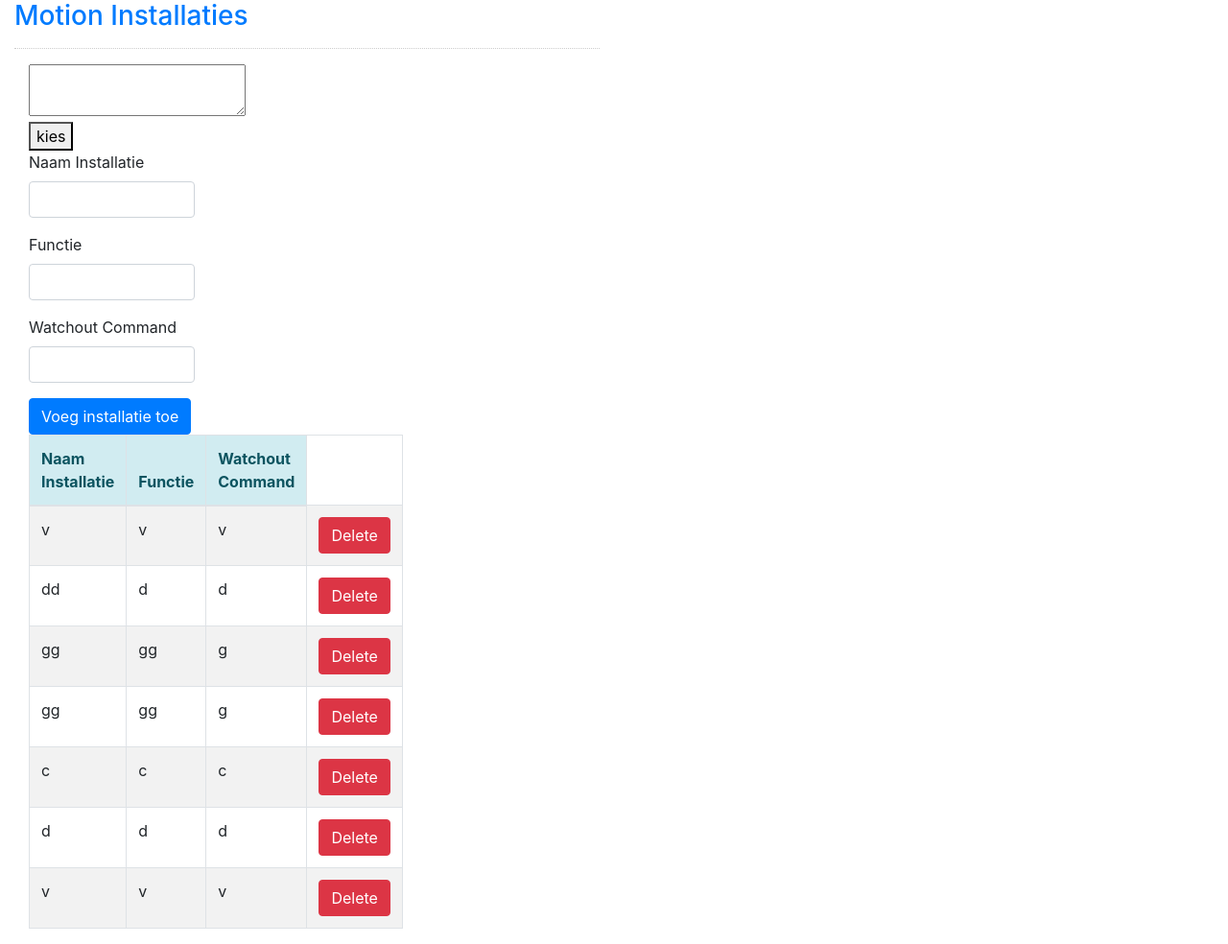
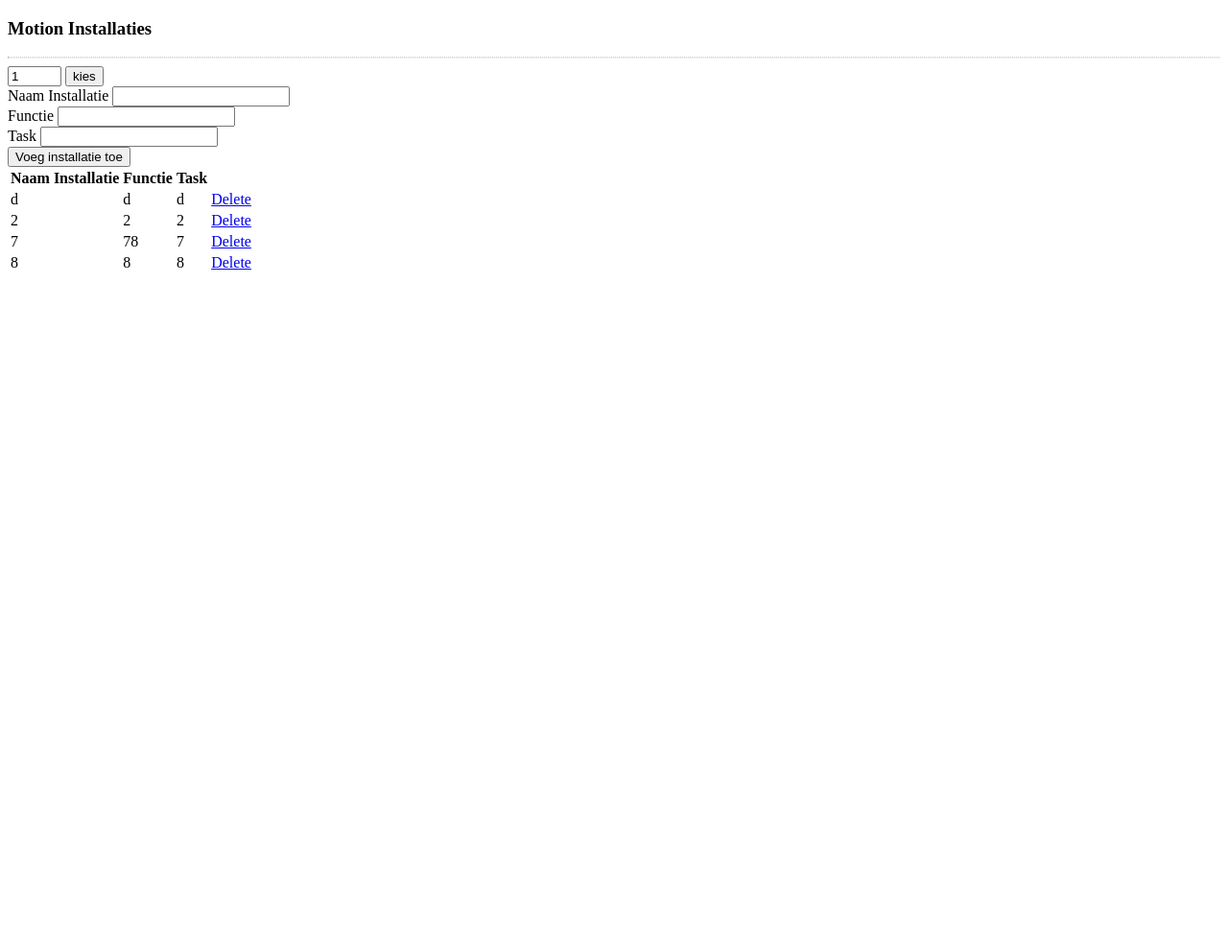
Before and after one commit to JordiPeeters/Motion-Control-Panel, a PHP site: page /jsontest/index.php in a window 1280 px wide. Shown: the whole page at 96% size. After the commit the page ends 281 px from the top, so only its background shows below. Run offline with PHP 8.4, Linux system fonts and the light colour scheme; some libraries are stand-ins or nearby versions.

Commit message:
delete works

```diff
--- a/jsontest/index.php
+++ b/jsontest/index.php
@@ -1,31 +1,33 @@
 <!DOCTYPE html>
 <html lang="en">
+
 <head>
     <meta charset="UTF-8" name="viewport" content="width=device-width, initial-scale=1" />
-        <link rel="stylesheet" type="text/css" href="css/bootstrap.css">
+    <!-- <link rel="stylesheet" type="text/css" href="css/bootstrap.css"> -->
 </head>
+
 <body>
 
     <div class="col-md-3"></div>
     <div class="col-md-6 well">
         <h3 class="text-primary">Motion Installaties</h3>
-        <hr style="border-top:1px dotted #ccc;"/>
+        <hr style="border-top:1px dotted #ccc;" />
         <div class="col-md-4">
             <form method="POST" action="insert.php">
-            <textarea id="aantalfuncties"></textarea>
+            <input type="number" id="aantalfuncties" name="quantity" min="1" max="99" value="1">
                 <button onclick="maaktekstvakken()">kies</button>
 
                 <div class="form-group">
                     <label>Naam Installatie</label>
-                    <input type="text" class="form-control" name="name" required="required"/>
+                    <input type="text" class="form-control" name="name" required="required" />
                 </div>
                 <div class="form-group">
                     <label>Functie</label>
-                    <input type="text" class="form-control" name="function" required="required"/>
+                    <input type="text" class="form-control" name="function" required="required" />
                 </div>
                 <div class="form-group">
-                    <label>Watchout Command</label>
-                    <input type="text" class="form-control" name="command" required="required"/>
+                    <label>Task</label>
+                    <input type="text" class="form-control" name="command" required="required" />
                 </div>
                 <button class="btn btn-primary" name="insert">Voeg installatie toe</button>
             </form>
@@ -35,23 +37,35 @@
                 <thead class="alert-info">
                     <th>Naam Installatie</th>
                     <th>Functie</th>
-                    <th>Watchout Command</th>
+                    <th>Task</th>
                 </thead>
                 <tbody>
                     <?php
+                    function console_log($output, $with_script_tags = true)
+                    {
+                        $js_code = 'console.log(' . json_encode($output, JSON_HEX_TAG) .
+                            ');';
+                        if ($with_script_tags) {
+                            $js_code = '<script>' . $js_code . '</script>';
+                        }
+                        echo $js_code;
+                    }
+
+
                     $data = file_get_contents('members.json');
                     $data = json_decode($data, true);
                     $installaties = $data['installaties'];
-                        $index=0;
-                        foreach($installaties as $fetch){
+                    $index = 0;
+                    foreach ($installaties as $fetch) {
                     ?>
                         <tr>
-                            <td><?php echo $fetch['name']?></td>
-                            <td><?php echo $fetch['function']?></td>
-                            <td><?php echo $fetch['command']?></td>
-                            <td><a class="btn btn-danger" href="delete.php?id=<?php echo $index?>">Delete</a></td>
+                            <td><?php echo $fetch['name'] ?></td>
+                            <td><?php echo $fetch['function'] ?></td>
+                            <td><?php echo $fetch['command'] ?></td>
+                            <td><a class="btn btn-danger" href="delete.php?id=<?php echo $index ?>">Delete</a></td>
                         </tr>
                     <?php
+                    // console_log($installaties[6]);
                         $index++;
                     }
                     ?>
@@ -61,4 +75,5 @@
     </div>
 </body>
 <script src="script.js"></script>
+
 </html>
--- a/jsontest/members.json
+++ b/jsontest/members.json
@@ -1,39 +1,46 @@
 {
     "installaties": [
-        {
-            "name": "v",
-            "function": "v",
-            "command": "v"
-        },
-        {
-            "name": "dd",
-            "function": "d",
-            "command": "d"
-        },
-        {
-            "name": "gg",
-            "function": "gg",
-            "command": "g"
-        },
-        {
-            "name": "gg",
-            "function": "gg",
-            "command": "g"
-        },
-        {
-            "name": "c",
-            "function": "c",
-            "command": "c"
-        },
         {
             "name": "d",
             "function": "d",
             "command": "d"
         },
         {
-            "name": "v",
-            "function": "v",
-            "command": "v"
+            "name": "2",
+            "function": "2",
+            "command": "2"
+        },
+        {
+            "name": "7",
+            "function": "78",
+            "command": "7"
+        },
+        {
+            "name": "8",
+            "function": "8",
+            "command": "8"
         }
+    ],
+    "homescherm": [
+        {
+            "naam": "alles aan",
+            "task": "ALLES AAN",
+            "id": "on"
+          },
+          {
+            "naam": "alles uit",
+            "task": "ALLES UIT",
+            "id": "off"
+          },
+          {
+            "naam": "start show",
+            "task": "START SHOW",
+            "id": "cue"
+          },
+          {
+            "naam": "online / offline",
+            "task": "",
+            "id": "online"
+          }
     ]
 }
--- a/jsontest/script.js
+++ b/jsontest/script.js
@@ -1,7 +1,9 @@
 var aantal = document.getElementById("aantalfuncties");
+var div =  document.getElementsByClassName("col-md-4")[0];
 const maaktekstvakken = () =>{
     for (let i = 0; i < aantal.value; i++) {
-       input = document.createElement("input");
-        document.getElementsByClassName("col-md-4").appendChild(input);
+        console.log("yeet")
+       let input = document.createElement("input");
+      div.appendChild(input);
     }
 }
```
Also changed, not shown: jsontest/delete.php (+26 -6 lines). Lines whose indentation alone changed are shown as unchanged.
